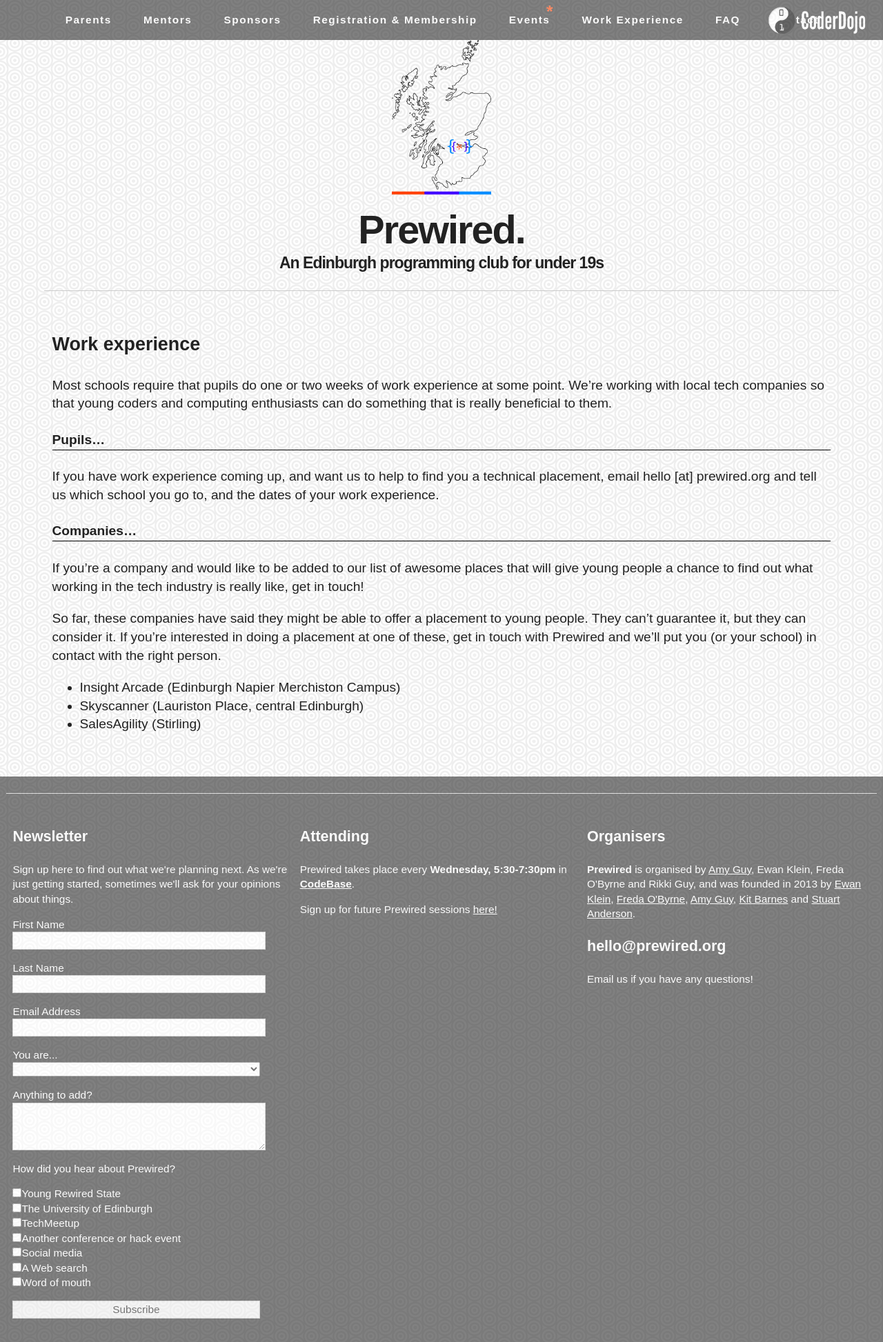
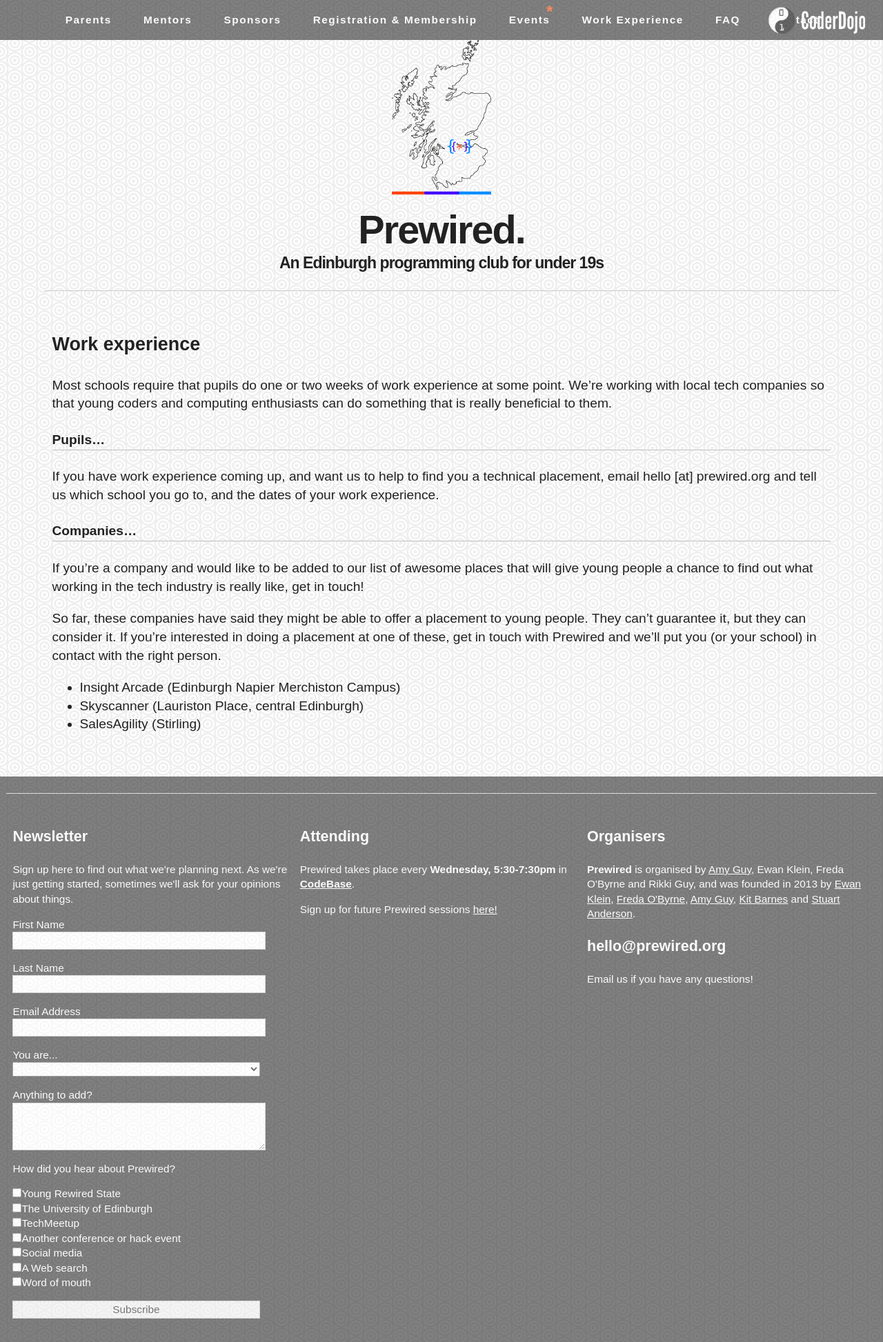
Before and after one commit to prewired/prewired.github.io, a Jekyll site: the page built from workexp.md, in a window 1280 px wide. Shown: the whole page at 69% size. Built offline with Jekyll 4.4.1, drawn with Linux system fonts in a browser that asks for light colours; some web fonts are replaced; grey boxes are pictures that could not be loaded.

Commit message:
h4 underline@

```diff
--- a/css/main.css
+++ b/css/main.css
@@ -96,7 +96,7 @@
     h1 { font-size: 3em; font-weight: bold; line-height: 0.2; text-align: center;  letter-spacing: -2px; text-shadow: 2px 2px 1px white; font-family: Arial, Helvetica, sans-serif;}
     h2 { font-size: 1.2em; font-weight: bold; text-align: center; letter-spacing: -1px; font-family: Arial, Helvetica, sans-serif;}
     h3 { font-size: 1.4em; font-weight: bold; text-transform: none;}
-    h4 { border-bottom: 1px solid black; }
+    h4 { border-bottom: 1px solid silver; }
     h5 {}
 
     header a { text-decoration: none; color: inherit; }
```
